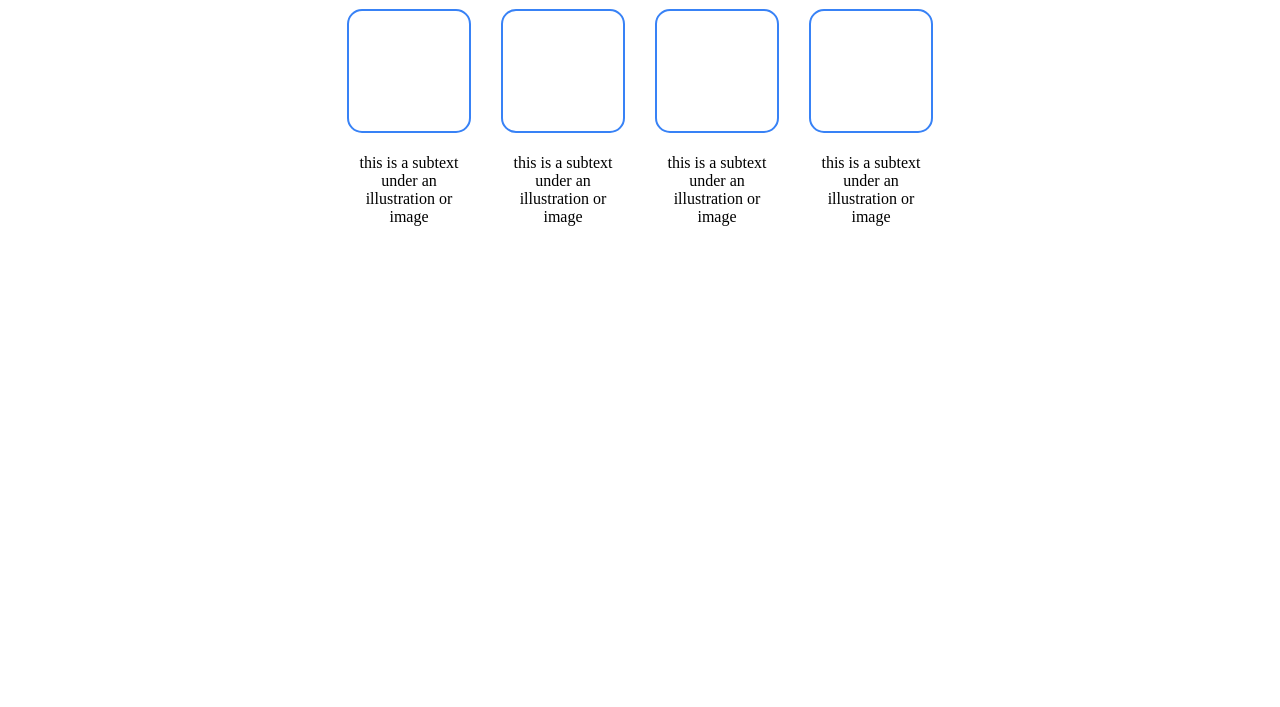
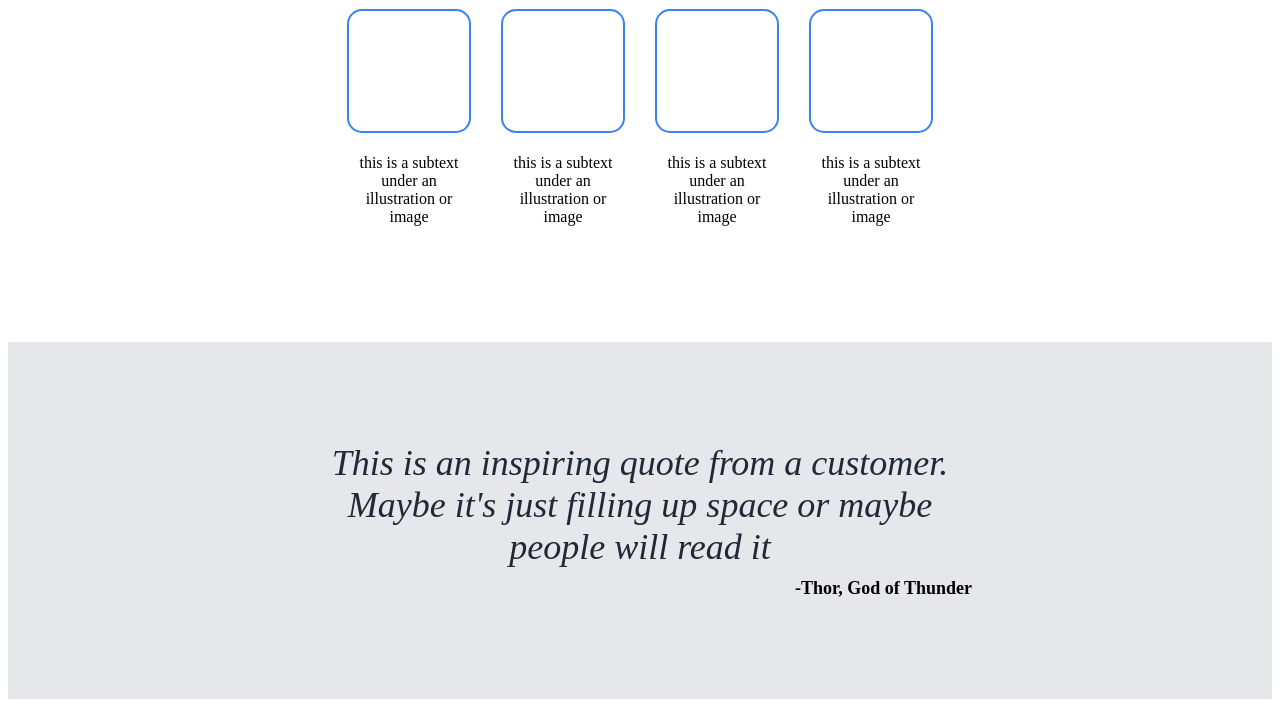
Before and after one commit to zachz98/landing_page, a plain HTML site: page index.html in a window 1280 px wide. Shown: the part 676-1383 px from the top of the page. Before the commit the page ends 1026 px from the top, so only its background shows below. Drawn offline with Linux system fonts and the light colour scheme.

Commit message:
section 3 finished

```diff
--- a/index.html
+++ b/index.html
@@ -51,5 +51,11 @@
             </div>
         </div>
     </div>
+    <div class="sec3">
+        <div class="content3">
+            <div class="quote">This is an inspiring quote from a customer. Maybe it's just filling up space or maybe people will read it</div>
+            <div class="thor">-Thor, God of Thunder</div>
+        </div>
+    </div>
 </body>
 </html>
--- a/style.css
+++ b/style.css
@@ -99,3 +99,28 @@ img {
     word-wrap: break-word;
     max-width: 100px;
 }
+.sec3 {
+    background-color: #e5e7eb;
+}
+.content3 {
+    display: flex;
+    flex-direction: column;
+    padding-left: 300px;
+    padding-right: 300px;
+}
+.quote {
+    font-size: 36px;
+    font-style: italic;
+    font-weight: 50;
+    color: #1f2937;
+    text-align: center;
+    padding-top: 100px;
+    padding-bottom: 10px;
+}
+.thor {
+    font-size: 18px;
+    font-weight: 900;
+    /* justify-content: right; */
+    text-align: right;
+    padding-bottom: 100px;
+}
```
